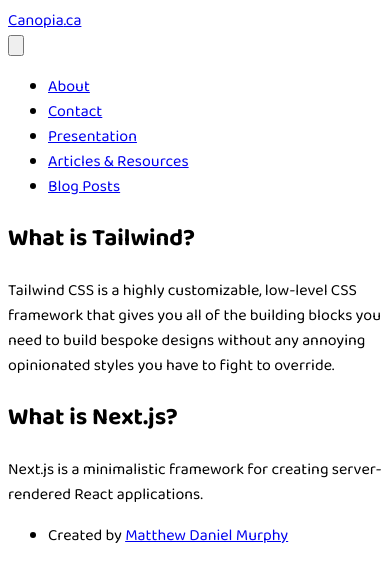
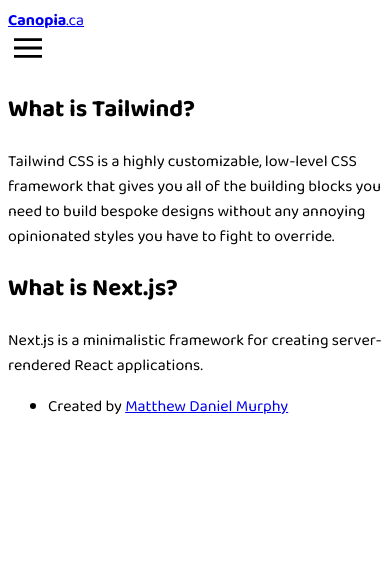
Before and after one commit to mattdanielmurphy/canopia.ca, a Next.js app: page /about in a window 390 px wide. Shown: the top 582 px of the page. Built offline with nearby package versions, Linux system fonts and the light colour scheme.

Commit message:
add mobile nav functionality

```diff
--- a/components/header/header.js
+++ b/components/header/header.js
@@ -1,28 +1,57 @@
 import Link from "next/link"
-import { useState } from "react"
+import { useEffect, useState } from "react"
+import styled from "styled-components"
+import useWindowSize from "../../lib/useWindowSize"
 
-function Header({ borderless, floatOnTop }) {
-  const [isExpanded, toggleExpansion] = useState(false)
+const Button = styled.button`
+  width: 40px;
+  appearance: none;
+  background: none;
+  border: none;
+`
+
+const NavList = styled.ul`
+  ${({ mobileView, isExpanded }) =>
+    mobileView && !isExpanded && "display: none"}
+`
+
+function Header() {
+  const [isExpanded, setExpansion] = useState(false)
+  const toggleExpansion = () => setExpansion(!isExpanded)
+  const [mobileView, setMobileView] = useState(true)
+  const windowSize = useWindowSize()
+
+  useEffect(() => {
+    const mobileWidth = 450
+    if (windowSize.width <= mobileWidth) {
+      if (!mobileView) {
+        setExpansion(false) // so doesn't collapse again if made smaller
+        setMobileView(true)
+      }
+    } else setMobileView(false)
+    // desired behavior: collapse if set to mobile width, but don't recollapse if already in mobile view
+  }, [windowSize.width])
 
   return (
     <header>
       <div>
-        <div>
         <Link href="/">
           <a>
-              Canopia<span style={{ fontWeight: "normal" }}>.ca</span>
+            <strong>Canopia</strong>.ca
           </a>
         </Link>
       </div>
 
-        <button onClick={() => toggleExpansion(!isExpanded)}>
+      {mobileView && (
+        <Button onClick={toggleExpansion}>
           <svg viewBox="0 0 20 20" xmlns="http://www.w3.org/2000/svg">
             <title>Menu</title>
             <path d="M0 3h20v2H0V3zm0 6h20v2H0V9zm0 6h20v2H0v-2z" />
           </svg>
-        </button>
+        </Button>
+      )}
 
-        <ul>
+      <NavList mobileView={mobileView} isExpanded={isExpanded}>
         {[
           { title: "About", route: "/about" },
           { title: "Contact", route: "/contact" },
@@ -36,8 +65,7 @@
             </Link>
           </li>
         ))}
-        </ul>
-      </div>
+      </NavList>
     </header>
   )
 }
--- /dev/null
+++ b/lib/useWindowSize.js
@@ -0,0 +1,32 @@
+import { useEffect, useState } from "react"
+
+export default function useWindowSize() {
+  // Initialize state with undefined width/height so server and client renders match
+  // Learn more here: https://joshwcomeau.com/react/the-perils-of-rehydration/
+  const [windowSize, setWindowSize] = useState({
+    width: undefined,
+    height: undefined,
+  })
+
+  useEffect(() => {
+    // Handler to call on window resize
+    function handleResize() {
+      // Set window width/height to state
+      setWindowSize({
+        width: window.innerWidth,
+        height: window.innerHeight,
+      })
+    }
+
+    // Add event listener
+    window.addEventListener("resize", handleResize)
+
+    // Call handler right away so state gets updated with initial window size
+    handleResize()
+
+    // Remove event listener on cleanup
+    return () => window.removeEventListener("resize", handleResize)
+  }, []) // Empty array ensures that effect is only run on mount
+
+  return windowSize
+}
```
Lines whose indentation alone changed are shown as unchanged.
